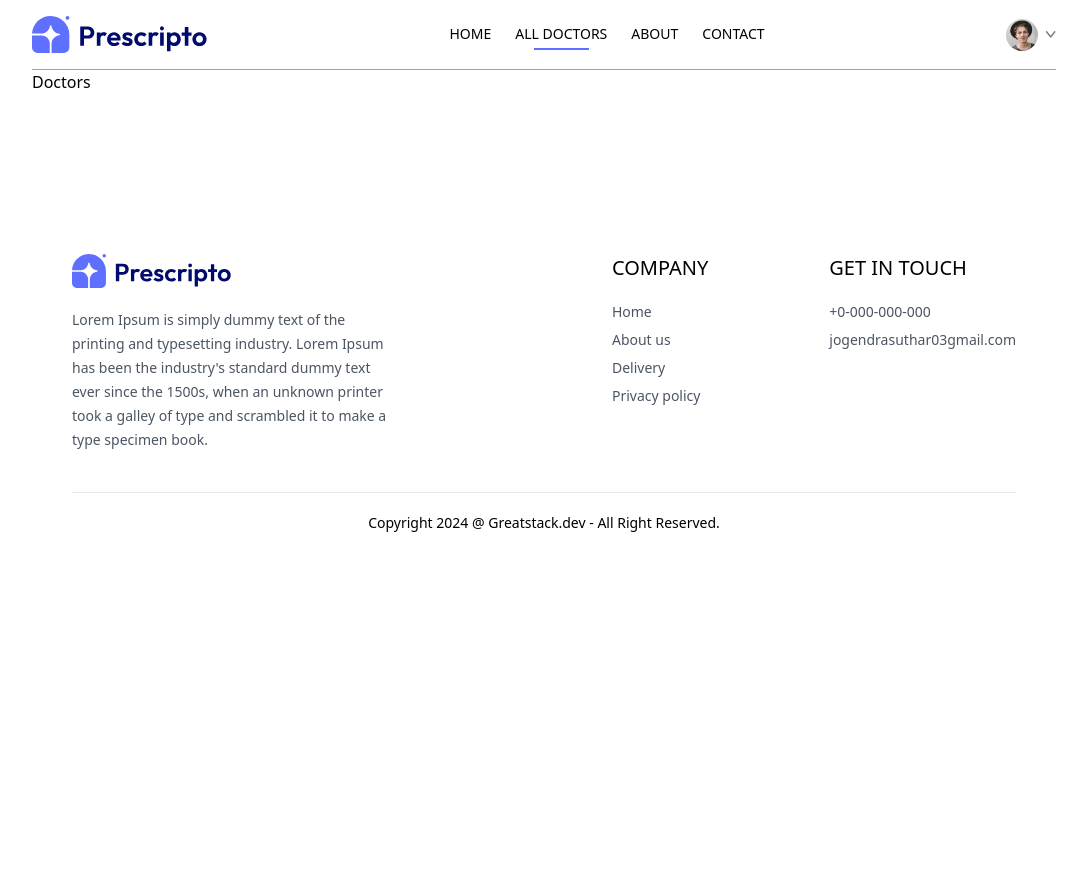
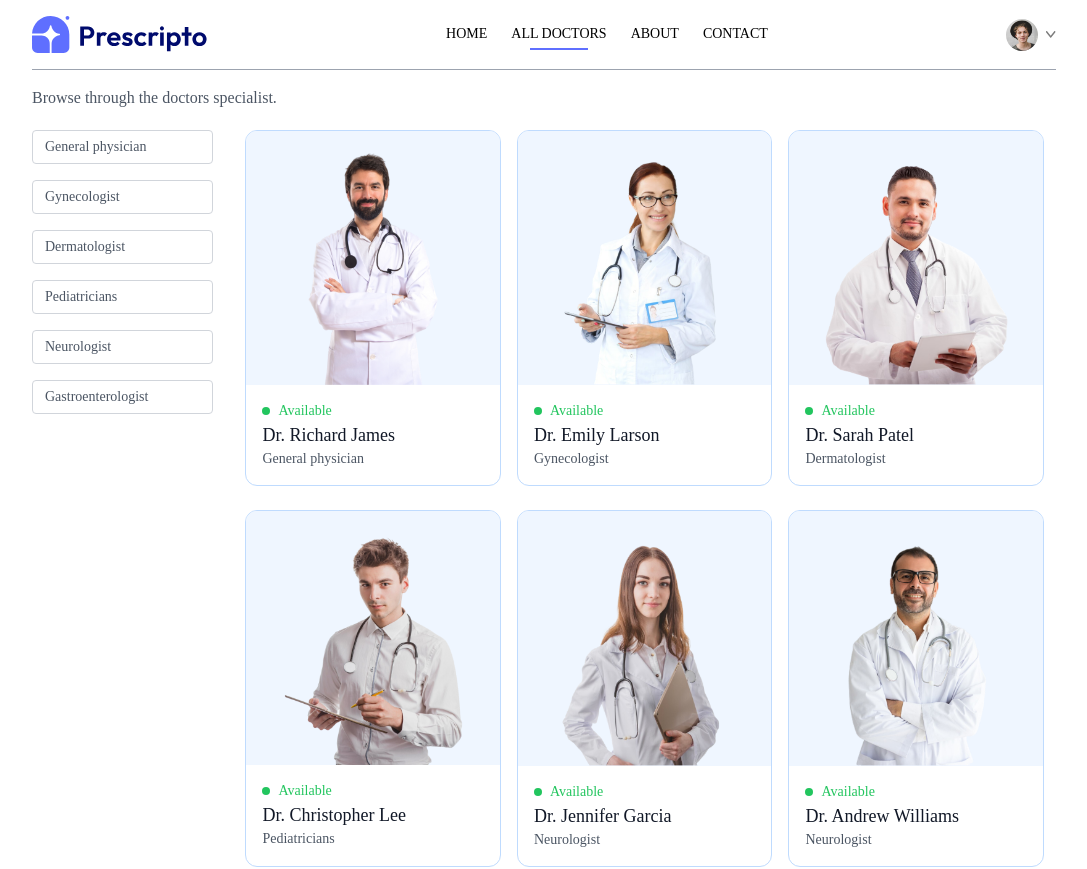
Before and after one commit to jogendra05/DoctorPro, a React (Vite) app in the folder frontend/: page /doctors in a window 1280 px wide. Shown: the top 869 px of the page, without its empty margins (96-1183 px from the left). Before the commit the page ends 800 px from the top, so only its background shows below. Built offline with nearby package versions, Linux system fonts and the light colour scheme.

Commit message:
Add Doctor Page

```diff
--- a/frontend/src/components/Banner.jsx
+++ b/frontend/src/components/Banner.jsx
@@ -11,7 +11,7 @@ const Banner = () => {
                 <p>Book Appointment</p>
                 <p className='mt-4'>With 100+ Trusted Doctors</p>
             </div>
-            <button onClick={() => {navigate('/ogin'); scrollTo(0, 0)}} className='bg-white text-sm sm:text-base test-gray-600 px-8 py-3 rounded-full mt-6 hover:scale-105 transition-all'>Create Account</button>
+            <button onClick={() => {navigate('/login'); scrollTo(0, 0)}} className='bg-white text-sm sm:text-base test-gray-600 px-8 py-3 rounded-full mt-6 hover:scale-105 transition-all'>Create Account</button>
         </div>
 
         <div className='hidden md:block md:w-1/2 lg:w-[370px] relative'>
--- a/frontend/src/components/Navbar.jsx
+++ b/frontend/src/components/Navbar.jsx
@@ -11,7 +11,7 @@ const Navbar = () => {
 
   return (
     <div className='flex items-center justify-between border-b border-b-gray-400  text-sm py-4'>
-        <img className='w-44 cursor-pointer' src={assets.logo} alt="" />
+        <img onClick={() => {navigate('/'); scrollTo(0, 0)}} className='w-44 cursor-pointer' src={assets.logo} alt="" />
         <ul className='hidden md:flex gap-6 font-medium items-start'>
             <NavLink to='/'>
                 <li className='py-1'>HOME</li>
--- a/frontend/src/components/TopDoctors.jsx
+++ b/frontend/src/components/TopDoctors.jsx
@@ -28,7 +28,7 @@ const TopDoctors = () => {
                 ))
             }
         </div>
-        <button onClick={() => {navigate('/all-doctors'); scrollTo(0, 0)}} className='bg-blue-50 text-gray-600 px-12 py-3 rounded-full mt-10'>
+        <button onClick={() => {navigate('/doctors'); scrollTo(0, 0)}} className='bg-blue-50 text-gray-600 px-12 py-3 rounded-full mt-10'>
             more
         </button>
     </div>
--- a/frontend/src/index.css
+++ b/frontend/src/index.css
@@ -1,6 +1,14 @@
+
+/* @import url('https://fonts.googleapis.com/css2?family=Outfit:wght@100..900&display=swap'); */
+
+
 @tailwind base;
 @tailwind components;
 @tailwind utilities;
+
+*{
+    font-family: Outfit;
+}
 
 .active hr{
     @apply block
--- a/frontend/src/pages/Doctors.jsx
+++ b/frontend/src/pages/Doctors.jsx
@@ -1,8 +1,69 @@
-import React from 'react'
+import React, { useContext, useEffect, useState } from 'react'
+import { Link, useNavigate, useParams } from 'react-router-dom'
+import { specialityData } from '../assets/assets.js'
+import { AppContext } from '../context/AppContext.jsx'
+
 
 const Doctors = () => {
+
+  const {speciality} = useParams()
+  const {doctors} = useContext(AppContext)
+  const [filterDoc, setFilterDoc] = useState([])
+  const navigate = useNavigate()
+
+  const applyFilter = () => {
+    if(speciality){
+      setFilterDoc(doctors.filter(doc => doc.speciality === speciality))
+    }else{
+      setFilterDoc(doctors)
+    }
+  }
+
+  useEffect(() => {
+    applyFilter()
+  }, [doctors, speciality])
+
   return (
-    <div>Doctors</div>
+    <div>
+      <p className='text-gray-600 mt-4'>Browse through the doctors specialist.</p>
+      <div className='flex flex-col sm:flex-row items-start gap-5 mt-5'>
+          {/* Filter */}
+        <div className='flex-col text-gray-600 text-sm'>
+          <ul className='flex flex-col gap-4'>
+            {
+              specialityData.map((item, index) => (
+                <p onClick={() => speciality === item.speciality ? navigate('/doctors') : navigate(`/doctors/${item.speciality}`)} className={`w-[94vw] sm:w-auto pl-3 py-1.5 pr-16 border border-gray-300 rounded transition-all cursor-pointer ${speciality === item.speciality? 'bg-indigo-100 text-black' : null}`} key={index}>
+                  {item.speciality}
+                </p>
+              ))
+            }
+          </ul>
+        </div>
+
+
+        {/* Doctors */}
+        <div className='w-full grid grid-cols-auto gap-4 gap-y-6 px-3 '>
+            {
+              filterDoc.map((doctor) => (
+                  <Link to={`/appointment/${doctor._id}`} className='border border-blue-200 rounded-xl overflow-hidden cursor-pointer hover:translate-y-[-10px] transition-all duration-500' key={doctor._id}>
+                      <div>
+                          <img className='bg-blue-50' src={doctor.image} alt="" />
+                          <div className='p-4'>
+                              <div className='flex items-center text-sm gap-2 text-center text-green-500'>
+                                  <p className='w-2 h-2 bg-green-500 rounded-full'></p><p>Available</p>
+                              </div>
+                              <p className='text-lg font-medium text-gray-900'>{doctor.name}</p>
+                              <p className='text-gray-600 text-sm'>{doctor.speciality}</p>
+                          </div>
+                      </div>
+
+                  </Link>
+              ))}
+
+        </div>
+      </div>
+
+    </div>
   )
 }
 
```
